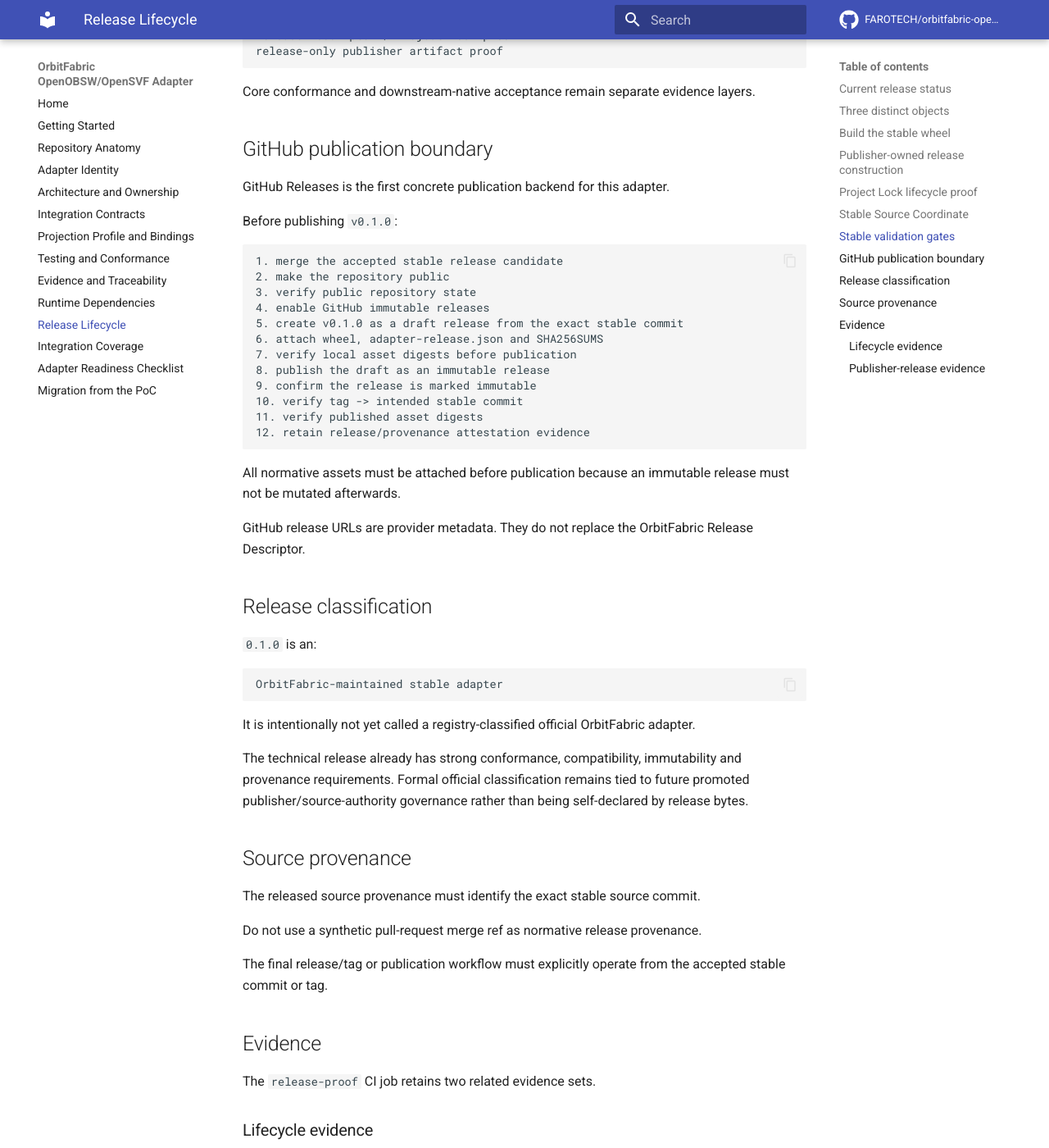
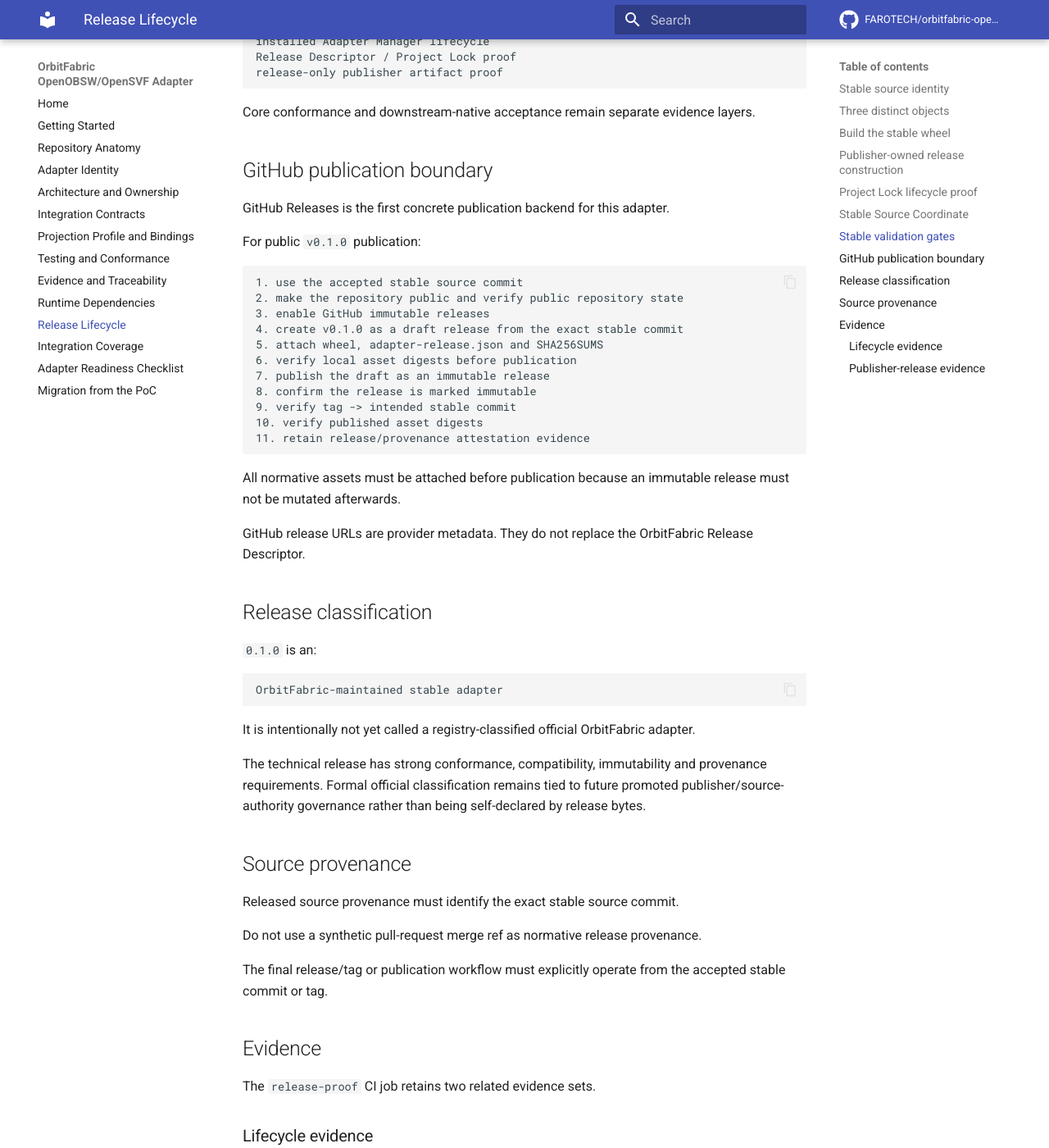
Before and after one commit to FAROTECH/orbitfabric-openobsw-opensvf-adapter, an MkDocs documentation site: the page built from docs/release-lifecycle.md, in a window 1280 px wide and 1400 px high, scrolled down 3394 px. Shown: the whole window at 82% size. Built offline with MkDocs 1.6.1 and Material for MkDocs 9.7.7, drawn with Linux system fonts in a browser that asks for light colours; comment, search, counter and statistics services are not loaded; some of the changed text lies outside the part shown.

Commit message:
Make release lifecycle source-state neutral

````diff
--- a/docs/release-lifecycle.md
+++ b/docs/release-lifecycle.md
@@ -2,9 +2,9 @@
 
 This repository separates publisher release construction, consumer project selection and publication transport.
 
-## Current release status
+## Stable source identity
 
-This branch prepares:
+The `0.1.0` source baseline declares:
 
 ```text
 version:          0.1.0
@@ -13,9 +13,9 @@
 classification:   OrbitFabric-maintained stable adapter
 ```
 
-The semantic scope is unchanged from the validated `0.1.0.dev0` product baseline. The purpose of this branch is to freeze stable identity, exact bytes and release-facing evidence.
+Its semantic scope is the reviewed first-release scope recorded by the Integration Coverage Matrix. Source acceptance, repository visibility and publication of immutable release assets remain separate states.
 
-The release is not public merely because the source version is `0.1.0`. Publication remains a separate immutable-release step after this exact candidate is accepted.
+The presence of `version = 0.1.0` in source does not by itself establish that a public release has been published.
 
 ## Three distinct objects
 
@@ -34,7 +34,7 @@
 
 ## Build the stable wheel
 
-From the accepted release candidate:
+From the accepted stable source baseline:
 
 ```bash
 python -m build --wheel
@@ -148,7 +148,7 @@
 
 ## Stable validation gates
 
-Before merge and publication, the exact `0.1.0` candidate must pass:
+The exact `0.1.0` source baseline must pass:
 
 ```text
 Python 3.11 / 3.12
@@ -170,21 +170,20 @@
 
 GitHub Releases is the first concrete publication backend for this adapter.
 
-Before publishing `v0.1.0`:
+For public `v0.1.0` publication:
 
 ```text
-1. merge the accepted stable release candidate
-2. make the repository public
-3. verify public repository state
-4. enable GitHub immutable releases
-5. create v0.1.0 as a draft release from the exact stable commit
-6. attach wheel, adapter-release.json and SHA256SUMS
-7. verify local asset digests before publication
-8. publish the draft as an immutable release
-9. confirm the release is marked immutable
-10. verify tag -> intended stable commit
-11. verify published asset digests
-12. retain release/provenance attestation evidence
+1. use the accepted stable source commit
+2. make the repository public and verify public repository state
+3. enable GitHub immutable releases
+4. create v0.1.0 as a draft release from the exact stable commit
+5. attach wheel, adapter-release.json and SHA256SUMS
+6. verify local asset digests before publication
+7. publish the draft as an immutable release
+8. confirm the release is marked immutable
+9. verify tag -> intended stable commit
+10. verify published asset digests
+11. retain release/provenance attestation evidence
 ```
 
 All normative assets must be attached before publication because an immutable release must not be mutated afterwards.
@@ -201,11 +200,11 @@
 
 It is intentionally not yet called a registry-classified official OrbitFabric adapter.
 
-The technical release already has strong conformance, compatibility, immutability and provenance requirements. Formal official classification remains tied to future promoted publisher/source-authority governance rather than being self-declared by release bytes.
+The technical release has strong conformance, compatibility, immutability and provenance requirements. Formal official classification remains tied to future promoted publisher/source-authority governance rather than being self-declared by release bytes.
 
 ## Source provenance
 
-The released source provenance must identify the exact stable source commit.
+Released source provenance must identify the exact stable source commit.
 
 Do not use a synthetic pull-request merge ref as normative release provenance.
 
````
Also changed, not shown: other parts of docs/release-lifecycle.md (+1 -1 lines).
